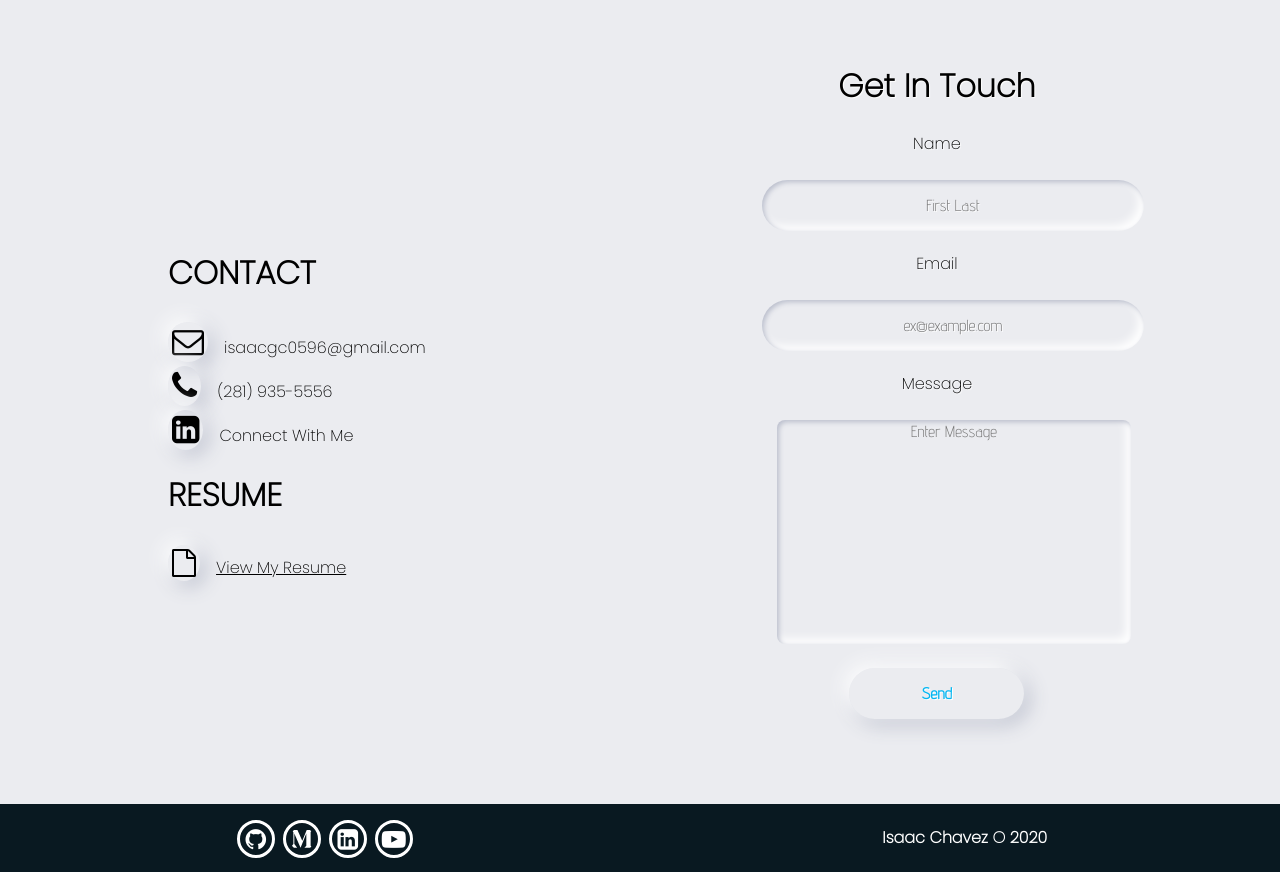
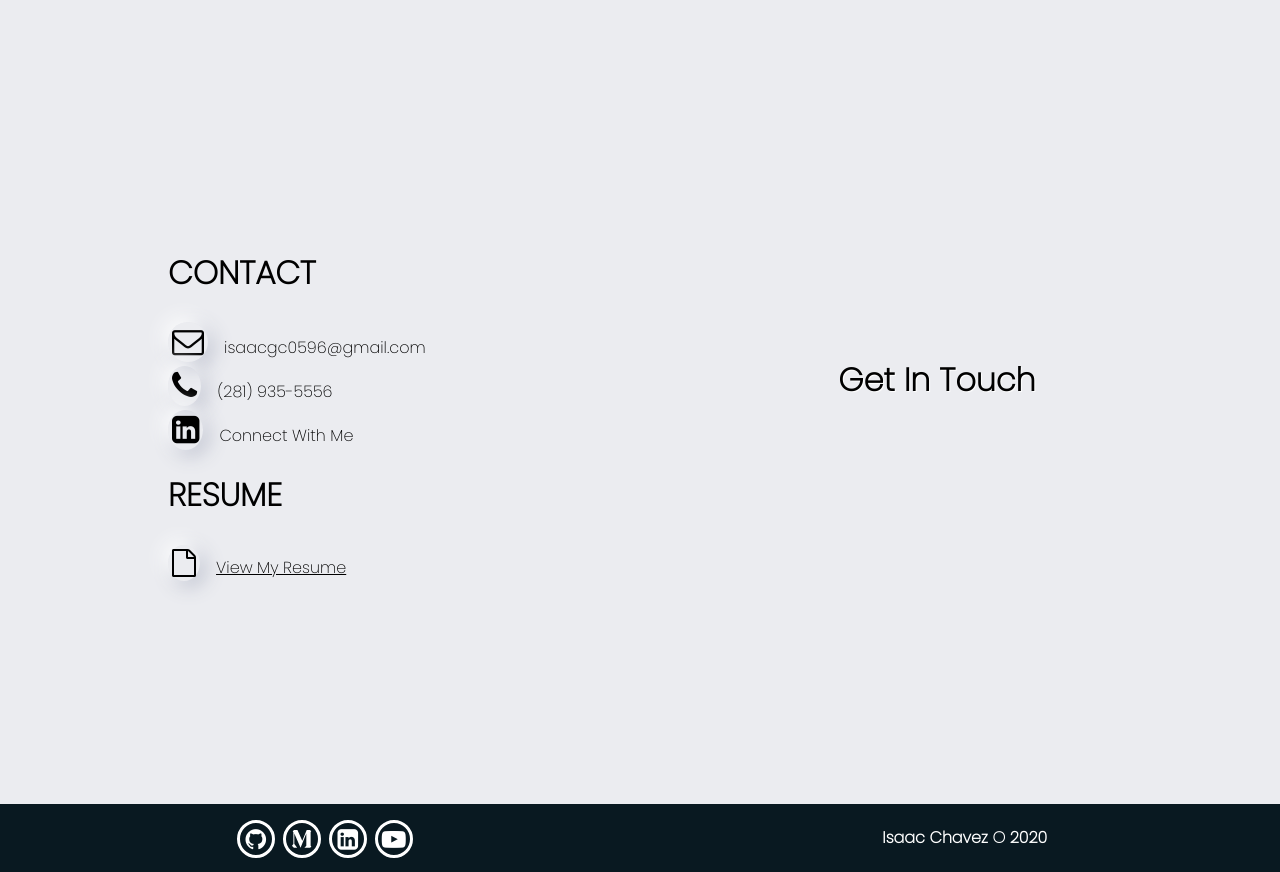
Before and after one commit to isaac-3/portfolio-web, a React (Create React App) app in the folder frontend/: page / in a window 1280 px wide. Shown: the part 3420-4292 px from the top of the page. Built offline with nearby package versions, Linux system fonts and the light colour scheme.

Commit message:
contact form

```diff
--- a/frontend/src/components/Contact.js
+++ b/frontend/src/components/Contact.js
@@ -27,9 +27,9 @@ const Contact = () => {
                 <div className="form-title">
                     <h1>Get In Touch</h1>
                 </div>
-                <form name='contact' method="POST" data-netlify="true">
+                <form name="contact" netlify netlify-honeypot="bot-field" hidden>
                     <label className='label'>Name</label><input className='input' type='text' placeholder="First Last" name="name"/><br/><br/>
-                    <label className='label'>Email</label><input className='input' type='text' placeholder="ex@example.com" name="email"/><br/><br/>
+                    <label className='label'>Email</label><input className='input' type='email' placeholder="ex@example.com" name="email"/><br/><br/>
                     <label className='label'>Message</label><textarea className='input' id='message-box' type='text' placeholder="Enter Message" name="message"/><br/><br/>
                     <button className="red" type="submit">Send</button>
                 </form>
```
